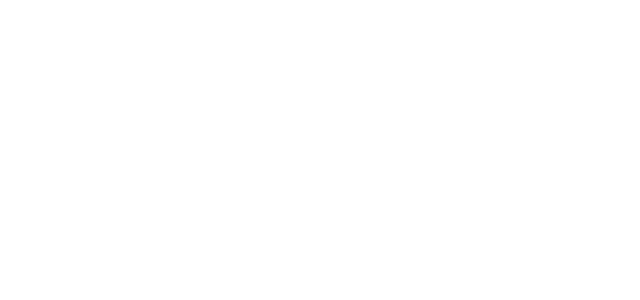
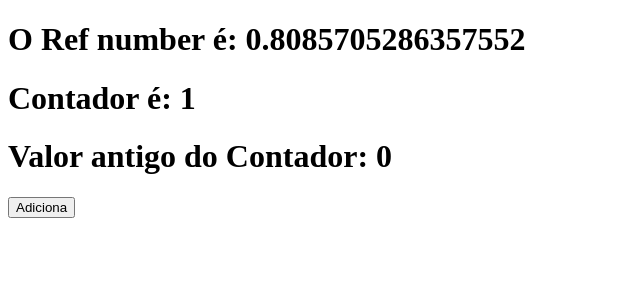
Before and after one commit to Diogo-Peixoto/zona_teste_react, a React (Create React App) app: page / in a window 1280 px wide. Shown: the top 300 px of the page, without its empty margins (0-640 px from the left). Built offline with nearby package versions, Linux system fonts and the light colour scheme.

Commit message:
aprendendo algumas usabilidades basicas do useRef

```diff
--- a/package.json
+++ b/package.json
@@ -13,6 +13,7 @@
     "react": "^18.2.0",
     "react-dom": "^18.2.0",
     "react-scripts": "5.0.1",
+    "styled-components": "^5.3.6",
     "typescript": "^4.4.2",
     "web-vitals": "^2.1.0"
   },
@@ -39,5 +40,8 @@
       "last 1 firefox version",
       "last 1 safari version"
     ]
+  },
+  "devDependencies": {
+    "@types/styled-components": "^5.1.26"
   }
 }
--- a/src/App.tsx
+++ b/src/App.tsx
@@ -1,8 +1,32 @@
+import { useEffect, useRef, useState } from "react";
 
 
 function App() {
+  const [cont, setCont] = useState(0)
+
+  const numberRef = useRef(0)
+  const buttonRef = useRef<HTMLButtonElement | null>(null)
+  const oldContRef = useRef(0)
+
+  useEffect(()=>{ // toda vez que o componente for renderizado , diferente de contruido
+    numberRef.current = Math.random()
+  })
+
+  useEffect(()=>{ // toda vez que o componente e renderizado ele faz um click no local que esta chaando o buttonRef atrasves do ref
+    buttonRef.current?.click()
+  },[])
+
+  useEffect(()=>{ // o use ref não espera a mudança e ja armazena o valor , o estado espera todo o componente ser renderizado para guardar a informação
+    oldContRef.current = cont
+  },[cont])
+
   return (
     <div className="App">
+      <h1>O Ref number é: {numberRef.current}</h1>
+      <h1>Contador é: {cont}</h1>
+      <h1>Valor antigo do Contador: {oldContRef.current}</h1>
+
+      <button ref={buttonRef} onClick={()=> setCont(cont + 1)}>Adiciona</button>
     </div>
   );
 }
```
Also changed, not shown: 1 other file (tests, documents, lock files or other folders).
